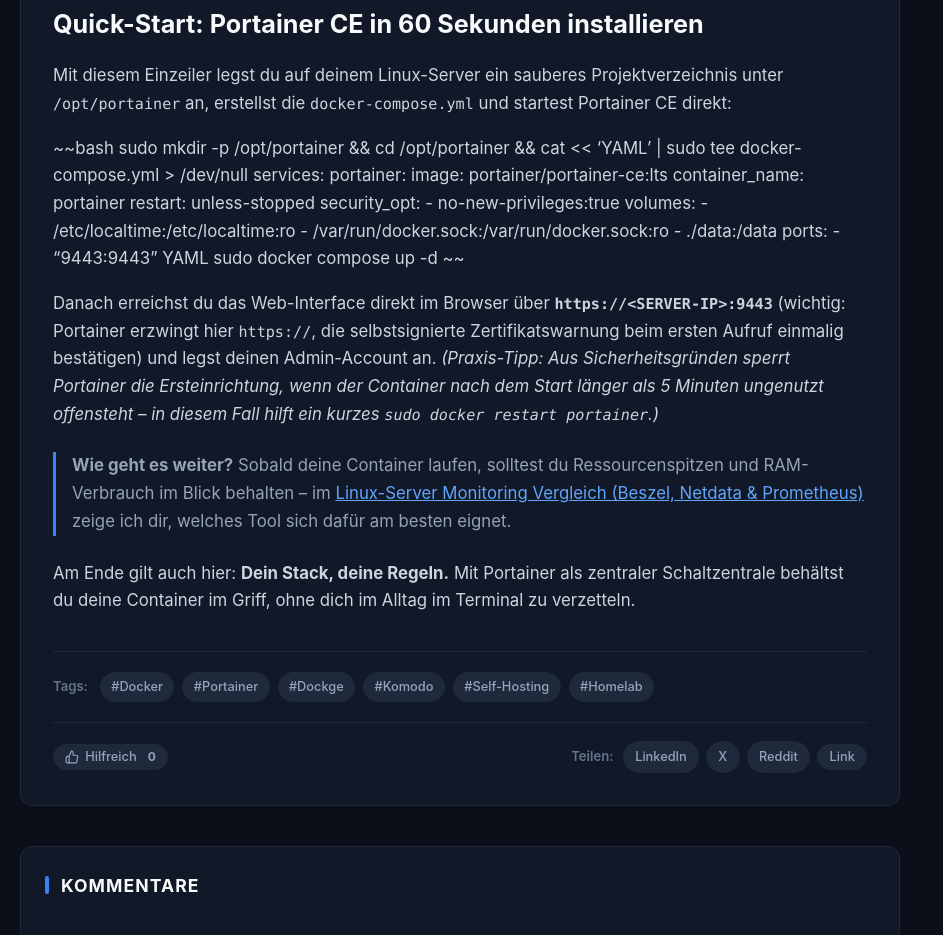
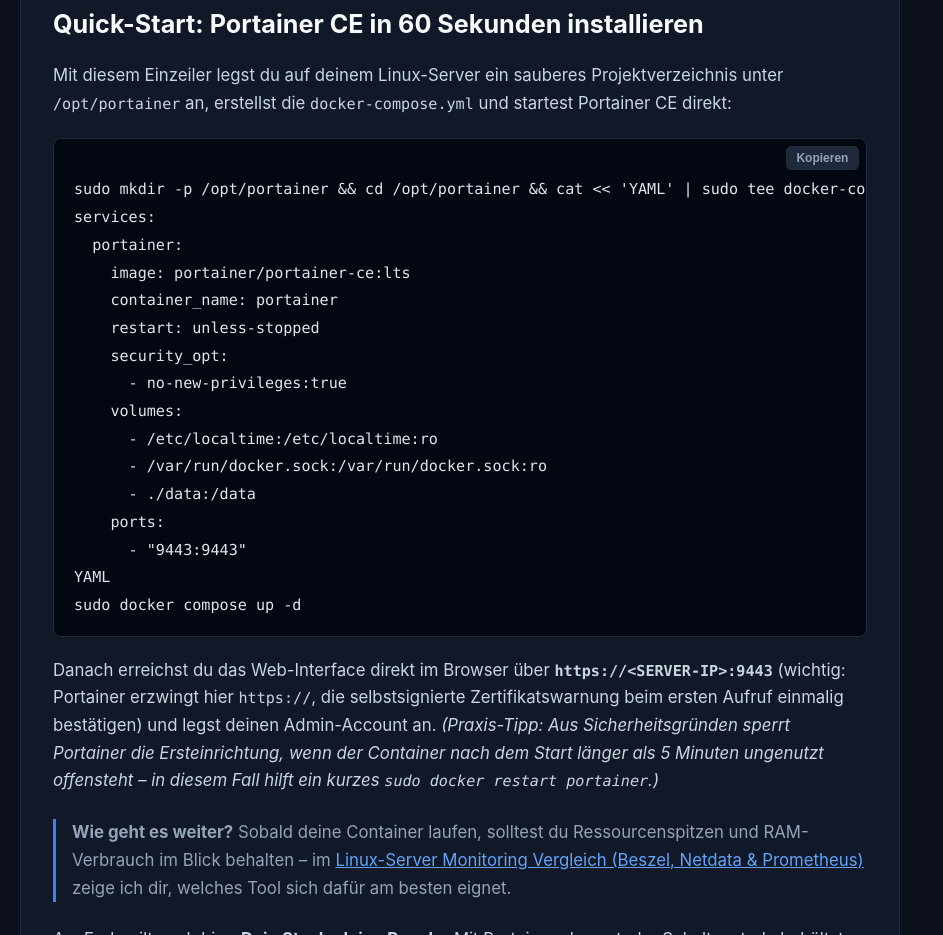
Before and after one commit to eandycom-lab/Website, an Astro site: page /blog/docker-manager-vergleich-portainer-dockge-komodo in a window 1280 px wide. Shown: the part 4020-4955 px from the top of the page, without its empty margins (0-943 px from the left). Built offline with nearby package versions, Linux system fonts and the light colour scheme; Astro itself is replaced by a stand-in of ours; code samples lack their colours; no server answers.

Commit message:
fix: restore bash code block formatting

````diff
--- a/src/content/blog/docker-manager-vergleich-portainer-dockge-komodo.md
+++ b/src/content/blog/docker-manager-vergleich-portainer-dockge-komodo.md
@@ -79,7 +79,7 @@ Für die allermeisten Homelab- und Self-Hosting-Setups ist **Portainer CE** nach
 
 Mit diesem Einzeiler legst du auf deinem Linux-Server ein sauberes Projektverzeichnis unter `/opt/portainer` an, erstellst die `docker-compose.yml` und startest Portainer CE direkt:
 
-~~bash
+```bash
 sudo mkdir -p /opt/portainer && cd /opt/portainer && cat << 'YAML' | sudo tee docker-compose.yml > /dev/null
 services:
   portainer:
@@ -96,7 +96,7 @@ services:
       - "9443:9443"
 YAML
 sudo docker compose up -d
-~~
+```
 
 Danach erreichst du das Web-Interface direkt im Browser über **`https://<SERVER-IP>:9443`** (wichtig: Portainer erzwingt hier `https://`, die selbstsignierte Zertifikatswarnung beim ersten Aufruf einmalig bestätigen) und legst deinen Admin-Account an. *(Praxis-Tipp: Aus Sicherheitsgründen sperrt Portainer die Ersteinrichtung, wenn der Container nach dem Start länger als 5 Minuten ungenutzt offensteht – in diesem Fall hilft ein kurzes `sudo docker restart portainer`.)*
 
````
